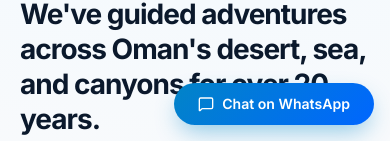
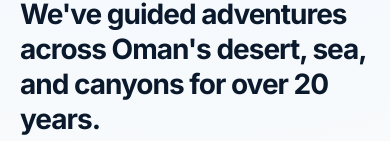
Before and after one commit to ahmv-hq/SeaDunes-Oman, a React (Vite) app: page / in a window 390 px wide. Shown: the part 703-844 px from the top of the page. Built offline with nearby package versions, Linux system fonts and the light colour scheme.

Commit message:
feat: hide floating Chat on WhatsApp CTA on mobile screens

```diff
--- a/src/App.jsx
+++ b/src/App.jsx
@@ -128,7 +128,7 @@ export default function App() {
           href={`https://wa.me/${companyInfo.phone.replace(/[^0-9]/g, '')}?text=Hello%20SeaDunes%20Oman,%20I%20would%20like%20to%20inquire%20about%20booking%20an%20adventure.`}
           target="_blank"
           rel="noreferrer"
-          className="btn-primary"
+          className="btn-primary desktop-only"
           style={{
             padding: 'clamp(0.65rem, 2vw, 0.85rem) clamp(1rem, 2.5vw, 1.4rem)',
             fontSize: 'clamp(0.8rem, 2vw, 0.88rem)',
```
